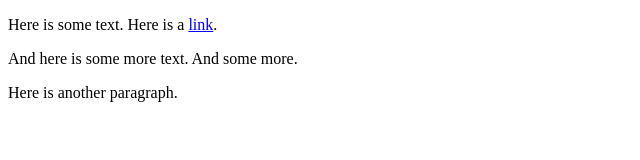
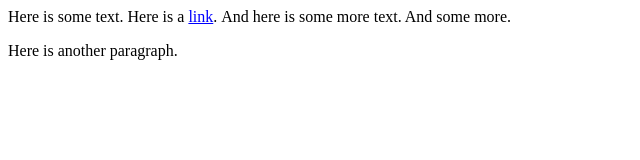
Before and after one commit to ihh/schooz, a plain HTML site: page test.html in a window 1280 px wide. Shown: the whole page, without its empty margins (0-640 px from the left). Drawn offline with Linux system fonts and the light colour scheme; no server answers.

Commit message:
got text flow working

```diff
--- a/test.html
+++ b/test.html
@@ -6,6 +6,11 @@
   <style type="text/css">
 a:link { color:blue; }
 a:visited { color:blue; }
+
+.paragraph
+{
+    display: inline;
+}
 
 .popup
 {
@@ -33,7 +38,7 @@ a:visited { color:blue; }
 <script src="lib/biwascheme/biwascheme.js"></script>
 <script src="js/client.js"></script>
 
-<p/>
+<p class="paragraph">
 <!-- the following (commented-out) line prevents the "foo" div from starting a newline; still seeking a better solution that is local to the div or adjacent anchor element -->
 <!-- p style="display:inline;"/ -->
 Here is some text.
@@ -48,15 +53,14 @@ Here is a
     </ul>
     <button type="button" onclick='this.parentNode.style.display="none";'>Hide</button>
   </div>
-<p style="display:inline;"/>
 And here is some more text.
 
 And some more.
+</p>
 
-<p/>
-<p style="display:inline;"/>
+<p class="paragraph">
 Here is another paragraph.
-
+</p>
 
 </body>
 </html>
```
